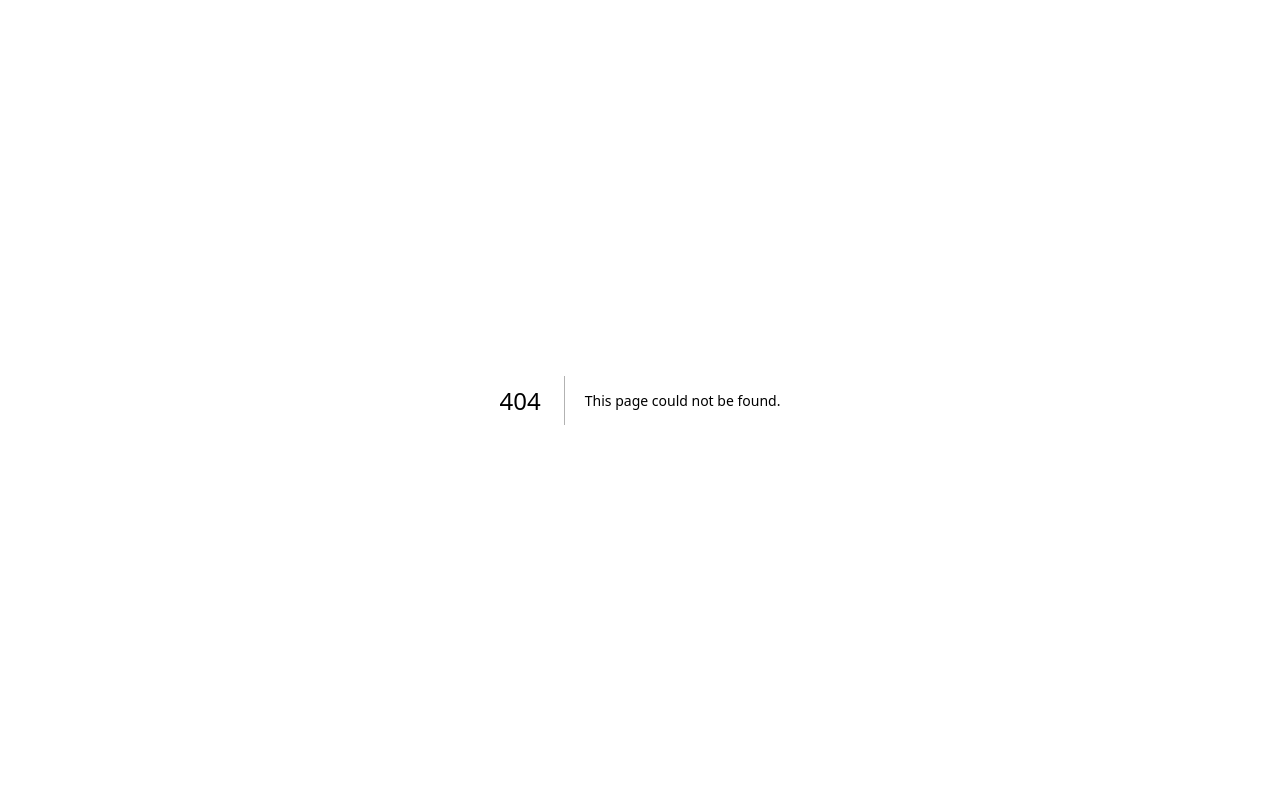
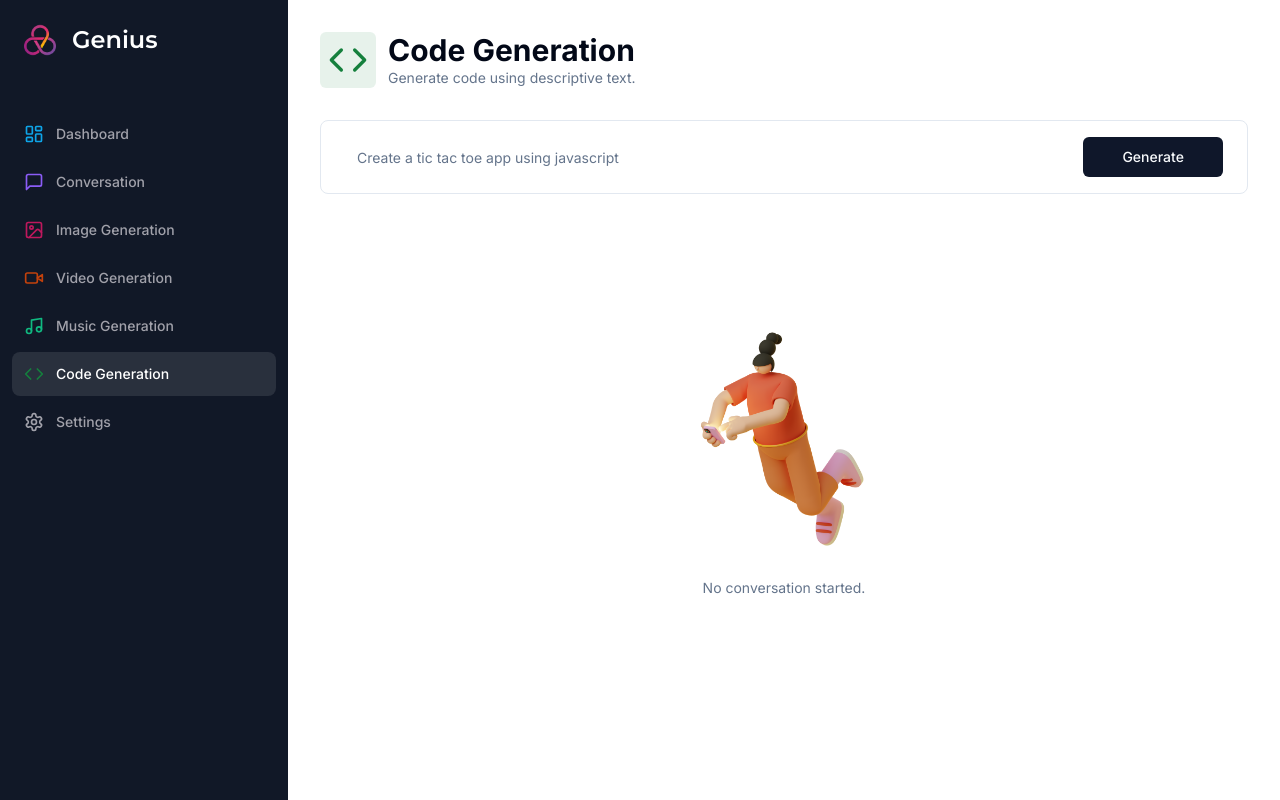
Before and after one commit to mirjSolution/SAAS_AI, a Next.js app: page /code in a window 1280 px wide. Before the commit this address had no page. Built offline with nearby package versions, Linux system fonts and the light colour scheme.

Commit message:
Code AI functionality

```diff
--- /dev/null
+++ b/app/(dashboard)/(routes)/code/constants.ts
@@ -0,0 +1,5 @@
+import * as z from 'zod';
+
+export const formSchema = z.object({
+  prompt: z.string().min(1, { message: 'Prompt is required' }),
+});
--- /dev/null
+++ b/app/(dashboard)/(routes)/code/page.tsx
@@ -0,0 +1,145 @@
+'use client';
+
+import { useState } from 'react';
+import axios from 'axios';
+import * as z from 'zod';
+import { Code } from 'lucide-react';
+import { useForm } from 'react-hook-form';
+import { zodResolver } from '@hookform/resolvers/zod';
+import { useRouter } from 'next/navigation';
+import { ChatCompletionRequestMessage } from 'openai';
+
+import { Form, FormControl, FormField, FormItem } from '@/components/ui/form';
+import { Input } from '@/components/ui/input';
+import { Heading } from '@/components/heading';
+import { Empty } from '@/components/empty';
+
+import { formSchema } from './constants';
+import { Button } from '@/components/ui/button';
+import { Loader } from '@/components/Loader';
+import { UserAvatar } from '@/components/user-avatar';
+import { BotAvatar } from '@/components/bot-avatar';
+import { cn } from '@/lib/utils';
+import { ReactMarkdown } from 'react-markdown/lib/react-markdown';
+
+const CodePage = () => {
+  const router = useRouter();
+  const [messages, setMessages] = useState<ChatCompletionRequestMessage[]>([]);
+
+  const form = useForm<z.infer<typeof formSchema>>({
+    resolver: zodResolver(formSchema),
+    defaultValues: {
+      prompt: '',
+    },
+  });
+
+  const isLoading = form.formState.isSubmitting;
+
+  const onSubmit = async (values: z.infer<typeof formSchema>) => {
+    try {
+      const userMessage: ChatCompletionRequestMessage = {
+        role: 'user',
+        content: values.prompt,
+      };
+      const newMessages = [...messages, userMessage];
+
+      const response = await axios.post('/api/code', {
+        messages: newMessages,
+      });
+      setMessages((current) => [...current, userMessage, response.data]);
+
+      form.reset();
+    } catch (error: any) {
+      // TODO: Open Pro Model
+      console.log(error);
+    } finally {
+      router.refresh();
+    }
+  };
+
+  return (
+    <div>
+      <Heading
+        title='Code Generation'
+        description='Generate code using descriptive text.'
+        icon={Code}
+        iconColor='text-green-700'
+        bgColor='bg-green-700/10'
+      />
+      <div className='px-4 lg:px-8'>
+        <div>
+          <Form {...form}>
+            <form
+              onSubmit={form.handleSubmit(onSubmit)}
+              className='rounded-lg border w-full p-4 px-3 md:px-6 focus-within:shadow-sm grid grid-cols-12 gap-2'
+            >
+              <FormField
+                name='prompt'
+                render={({ field }) => (
+                  <FormItem className='col-span-12 lg:col-span-10'>
+                    <FormControl>
+                      <Input
+                        className='border-0 outline-none focus-visible:ring-0 focus-visible:ring-transparent'
+                        disabled={isLoading}
+                        placeholder='Create a tic tac toe app using javascript'
+                        {...field}
+                      />
+                    </FormControl>
+                  </FormItem>
+                )}
+              />
+              <Button
+                className='col-span-12 lg:col-span-2 w-full'
+                disabled={isLoading}
+              >
+                Generate
+              </Button>
+            </form>
+          </Form>
+        </div>
+        <div className='space-y-4 mt-4'>
+          {isLoading && (
+            <div className='p-8 rounded-lg w-full flex items-center justify-center bg-muted'>
+              <Loader />
+            </div>
+          )}
+          {messages.length === 0 && !isLoading && (
+            <Empty label='No conversation started.' />
+          )}
+          <div className='flex flex-col-reverse gap-y-4 '>
+            {messages.map((message) => (
+              <div
+                key={message.content}
+                className={cn(
+                  'p-8 w-full flex items-start gap-x-8 rounded-lg',
+                  message.role === 'user'
+                    ? 'bg-white border border-black/10'
+                    : 'bg-muted'
+                )}
+              >
+                {message.role === 'user' ? <UserAvatar /> : <BotAvatar />}
+                <ReactMarkdown
+                  components={{
+                    pre: ({ node, ...props }) => (
+                      <div className='overflow-auto w-full my-2 bg-black/10 p-2 rounded-lg'>
+                        <pre {...props} />
+                      </div>
+                    ),
+                    code: ({ node, ...props }) => (
+                      <code className='bg-black/10 rounded-lg p-1' {...props} />
+                    ),
+                  }}
+                  className='text-sm overflow-hidden loading-7 '
+                >
+                  {message.content || ''}
+                </ReactMarkdown>
+              </div>
+            ))}
+          </div>
+        </div>
+      </div>
+    </div>
+  );
+};
+
+export default CodePage;
--- /dev/null
+++ b/app/api/code/route.ts
@@ -0,0 +1,41 @@
+import { auth } from '@clerk/nextjs';
+import { NextResponse } from 'next/server';
+import { ChatCompletionRequestMessage, Configuration, OpenAIApi } from 'openai';
+
+const configuration = new Configuration({
+  apiKey: process.env.OPENAI_API_KEY,
+});
+
+const openai = new OpenAIApi(configuration);
+
+const instructionMessage: ChatCompletionRequestMessage = {
+  role: 'system',
+  content:
+    'You are a code generator. You must answer only in a markdown code snippets. Use code comments for generations',
+};
+
+export async function POST(req: Request) {
+  try {
+    const { userId } = auth();
+    const body = await req.json();
+    const { messages } = body;
+
+    if (!userId) return new NextResponse('Unathorized', { status: 401 });
+
+    if (!configuration.apiKey)
+      return new NextResponse('OpenAI API Key not configured', { status: 500 });
+
+    if (!messages)
+      return new NextResponse('Messages are required', { status: 400 });
+
+    const response = await openai.createChatCompletion({
+      model: 'gpt-3.5-turbo',
+      messages: [instructionMessage, ...messages],
+    });
+
+    return NextResponse.json(response.data.choices[0].message);
+  } catch (error) {
+    console.log('[CODE_ERROR]', error);
+    return new NextResponse('Internal error', { status: 500 });
+  }
+}
--- a/package.json
+++ b/package.json
@@ -31,6 +31,7 @@
     "react": "18.2.0",
     "react-dom": "18.2.0",
     "react-hook-form": "^7.45.2",
+    "react-markdown": "^8.0.7",
     "tailwind-merge": "^1.14.0",
     "tailwindcss": "3.3.3",
     "tailwindcss-animate": "^1.0.6",
```
Also changed, not shown: 1 other file (tests, documents, lock files or other folders).
